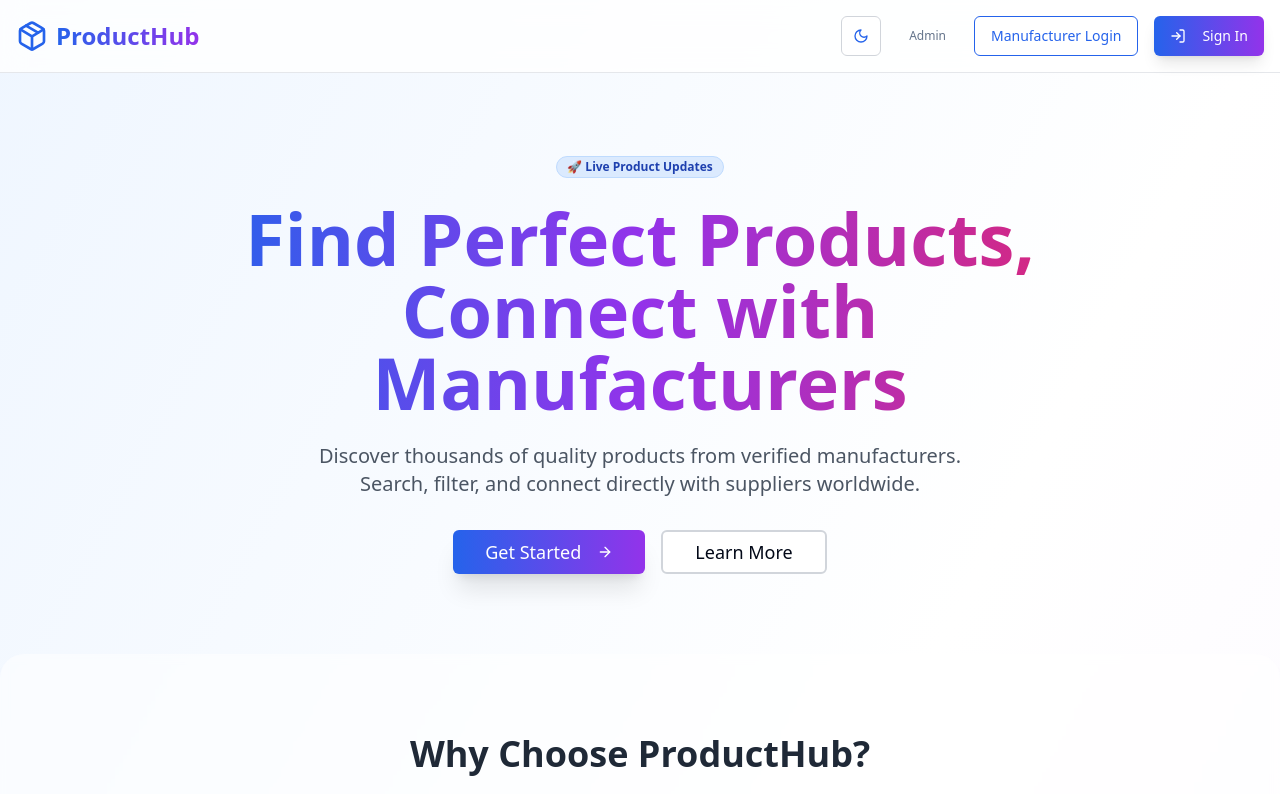
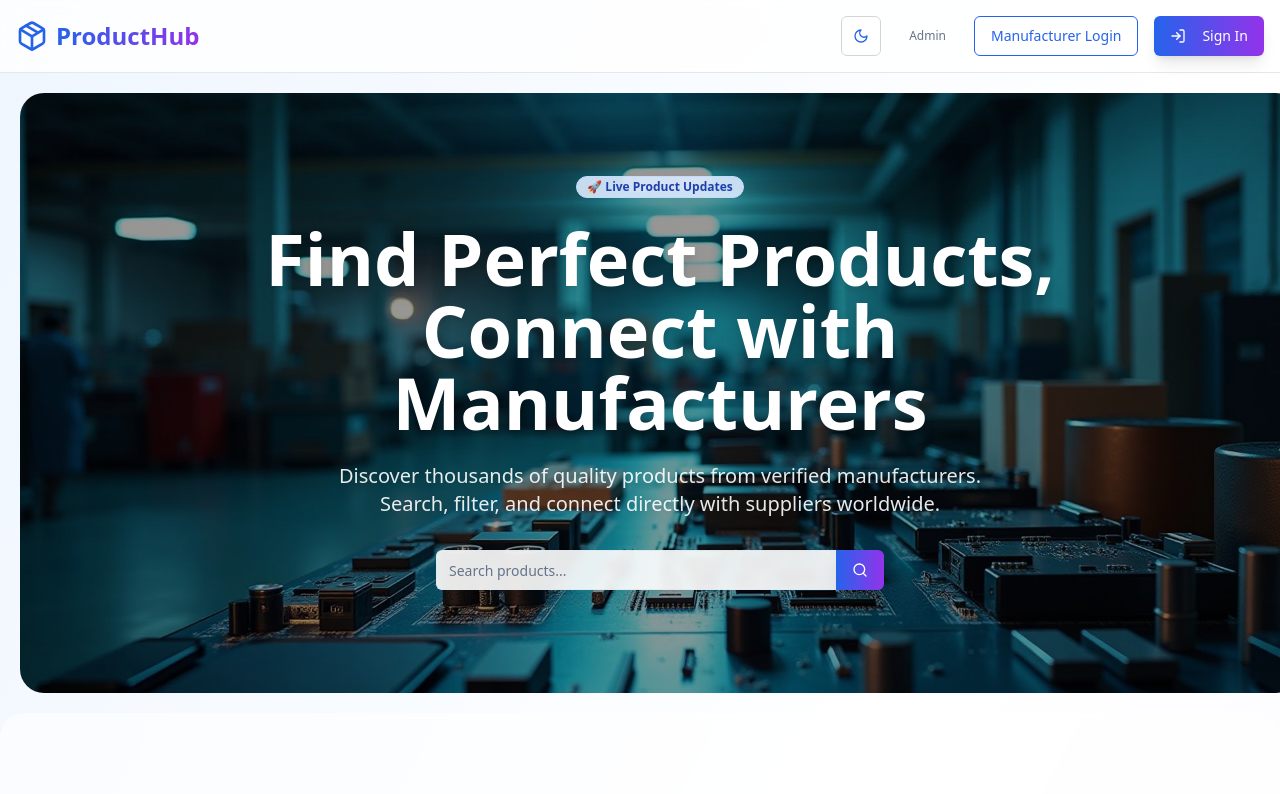
Before and after one commit to professor1911/product_selling_platform, a React (Vite) app: page / in a window 1280 px wide. Shown: the top 794 px of the page. Built offline with nearby package versions, Linux system fonts and the light colour scheme.

Commit message:
Add homepage changes
Add background image, search bar, and redirect logic.

```diff
--- a/src/pages/Index.tsx
+++ b/src/pages/Index.tsx
@@ -3,19 +3,35 @@ import { useState } from "react";
 import { Button } from "@/components/ui/button";
 import { Card, CardContent } from "@/components/ui/card";
 import { Badge } from "@/components/ui/badge";
+import { Input } from "@/components/ui/input";
 import { LogIn, Search, Star, Users, Package, TrendingUp, ArrowRight, CheckCircle } from "lucide-react";
 import AuthModal from "@/components/AuthModal";
 import ThemeToggle from "@/components/ThemeToggle";
 import { useNavigate } from "react-router-dom";
+import heroBackground from "@/assets/hero-background.jpg";
 
 const Index = () => {
   const [showAuth, setShowAuth] = useState(false);
   const [isLoggedIn, setIsLoggedIn] = useState(false);
+  const [searchQuery, setSearchQuery] = useState("");
   const navigate = useNavigate();
 
   const handleAuthSuccess = () => {
     setIsLoggedIn(true);
     setShowAuth(false);
+    navigate("/products");
+  };
+
+  const handleSearch = () => {
+    // Store search query in sessionStorage to preserve it across navigation
+    sessionStorage.setItem('searchQuery', searchQuery);
+    setShowAuth(true);
+  };
+
+  const handleAuthSuccessWithSearch = () => {
+    setIsLoggedIn(true);
+    setShowAuth(false);
+    // Navigate to products page and the search query will be picked up from sessionStorage
     navigate("/products");
   };
 
@@ -116,36 +132,48 @@ const Index = () => {
       </header>
 
       {/* Hero Section */}
-      <section className="container mx-auto px-4 py-20 text-center animate-fade-in">
-        <div className="max-w-4xl mx-auto">
-          <Badge className="mb-6 bg-blue-100 dark:bg-blue-900 text-blue-800 dark:text-blue-200 border-blue-200 dark:border-blue-800 animate-scale-in">
+      <section
+        className="relative container mx-auto px-4 py-20 text-center animate-fade-in"
+        style={{
+          backgroundImage: `linear-gradient(rgba(0, 0, 0, 0.4), rgba(0, 0, 0, 0.4)), url(${heroBackground})`,
+          backgroundSize: 'cover',
+          backgroundPosition: 'center',
+          backgroundRepeat: 'no-repeat',
+          borderRadius: '24px',
+          margin: '20px',
+          minHeight: '600px'
+        }}
+      >
+        <div className="max-w-4xl mx-auto relative z-10">
+          <Badge className="mb-6 bg-blue-100/90 dark:bg-blue-900/90 text-blue-800 dark:text-blue-200 border-blue-200 dark:border-blue-800 animate-scale-in">
             🚀 Live Product Updates
           </Badge>
-          <h1 className="text-5xl md:text-7xl font-bold mb-6 bg-gradient-to-r from-blue-600 via-purple-600 to-pink-600 bg-clip-text text-transparent animate-fade-in">
+          <h1 className="text-5xl md:text-7xl font-bold mb-6 text-white drop-shadow-lg animate-fade-in">
             Find Perfect Products,
             <br />
             Connect with Manufacturers
           </h1>
-          <p className="text-xl text-gray-600 dark:text-gray-300 mb-8 max-w-2xl mx-auto animate-fade-in">
+          <p className="text-xl text-white/90 mb-8 max-w-2xl mx-auto animate-fade-in drop-shadow-md">
             Discover thousands of quality products from verified manufacturers.
             Search, filter, and connect directly with suppliers worldwide.
           </p>
-          <div className="flex flex-col sm:flex-row gap-4 justify-center items-center animate-fade-in">
-            <Button
-              onClick={() => setShowAuth(true)}
-              size="lg"
-              className="bg-gradient-to-r from-blue-600 to-purple-600 hover:from-blue-700 hover:to-purple-700 text-white shadow-xl hover:shadow-2xl transition-all duration-300 transform hover:scale-105 text-lg px-8 py-3"
-            >
-              Get Started
-              <ArrowRight className="ml-2 h-5 w-5" />
-            </Button>
-            <Button
-              variant="outline"
-              size="lg"
-              className="border-2 border-gray-300 dark:border-gray-600 hover:border-blue-500 dark:hover:border-blue-400 transition-all duration-300 text-lg px-8 py-3"
-            >
-              Learn More
-            </Button>
+          <div className="flex flex-col sm:flex-row gap-4 justify-center items-center animate-fade-in max-w-md mx-auto">
+            <div className="flex w-full">
+              <Input
+                type="text"
+                placeholder="Search products..."
+                value={searchQuery}
+                onChange={(e) => setSearchQuery(e.target.value)}
+                className="flex-1 bg-white/90 backdrop-blur-sm text-gray-800 placeholder-gray-500 border-r-0 rounded-r-none focus:bg-white"
+                onKeyPress={(e) => e.key === 'Enter' && handleSearch()}
+              />
+              <Button
+                onClick={handleSearch}
+                className="bg-gradient-to-r from-blue-600 to-purple-600 hover:from-blue-700 hover:to-purple-700 text-white shadow-xl hover:shadow-2xl transition-all duration-300 transform hover:scale-105 rounded-l-none"
+              >
+                <Search className="h-5 w-5" />
+              </Button>
+            </div>
           </div>
         </div>
       </section>
@@ -253,7 +281,7 @@ const Index = () => {
       <AuthModal
         isOpen={showAuth}
         onClose={() => setShowAuth(false)}
-        onSuccess={handleAuthSuccess}
+        onSuccess={handleAuthSuccessWithSearch}
       />
     </div>
   );
--- a/src/pages/Products.tsx
+++ b/src/pages/Products.tsx
@@ -15,6 +15,15 @@ import { InquiryForm } from "@/components/InquiryForm";
 const Products = () => {
   const navigate = useNavigate();
   const [searchQuery, setSearchQuery] = useState("");
+
+  // Check for search query from home page
+  useEffect(() => {
+    const savedQuery = sessionStorage.getItem('searchQuery');
+    if (savedQuery) {
+      setSearchQuery(savedQuery);
+      sessionStorage.removeItem('searchQuery'); // Clean up
+    }
+  }, []);
   const [selectedCategory, setSelectedCategory] = useState("all");
   const [priceRange, setPriceRange] = useState("all");
 
```
Also changed, not shown: src/assets/hero-background.jpg (added).
